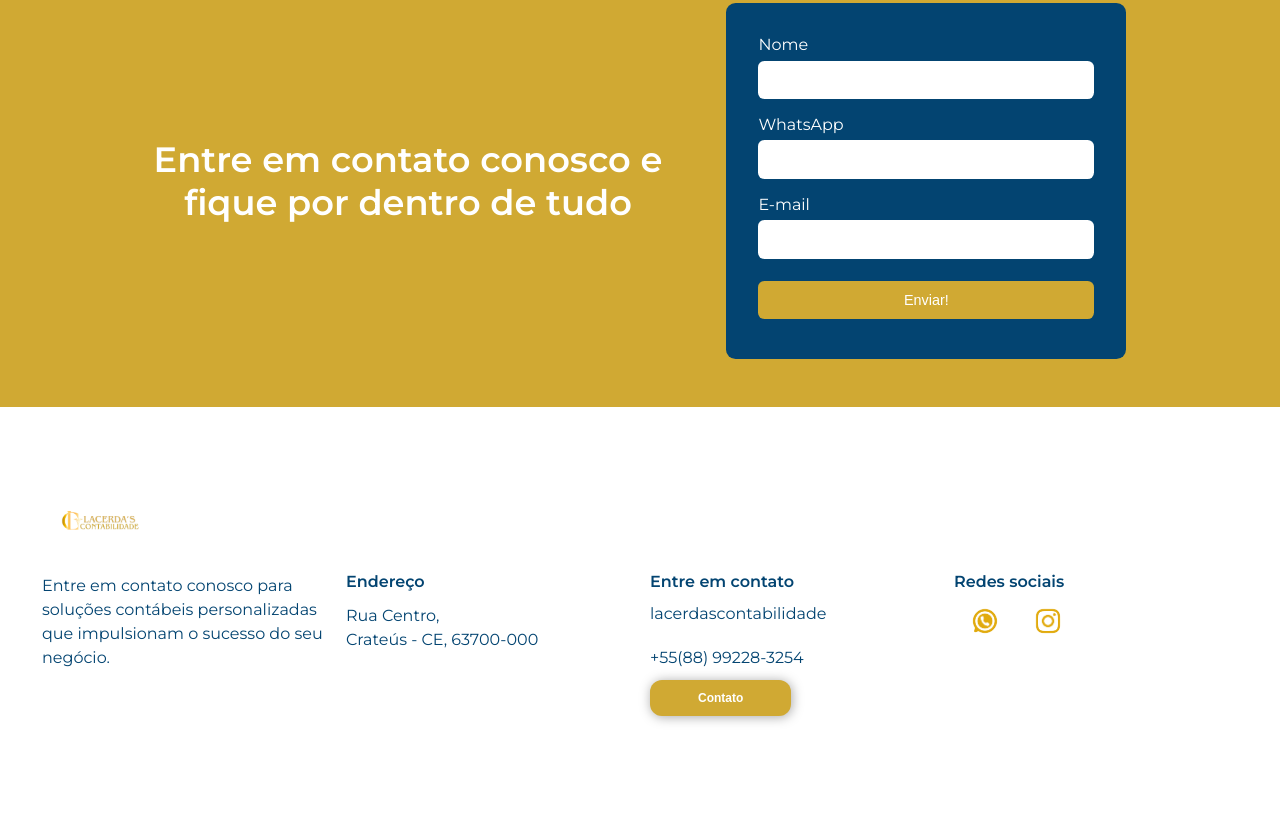
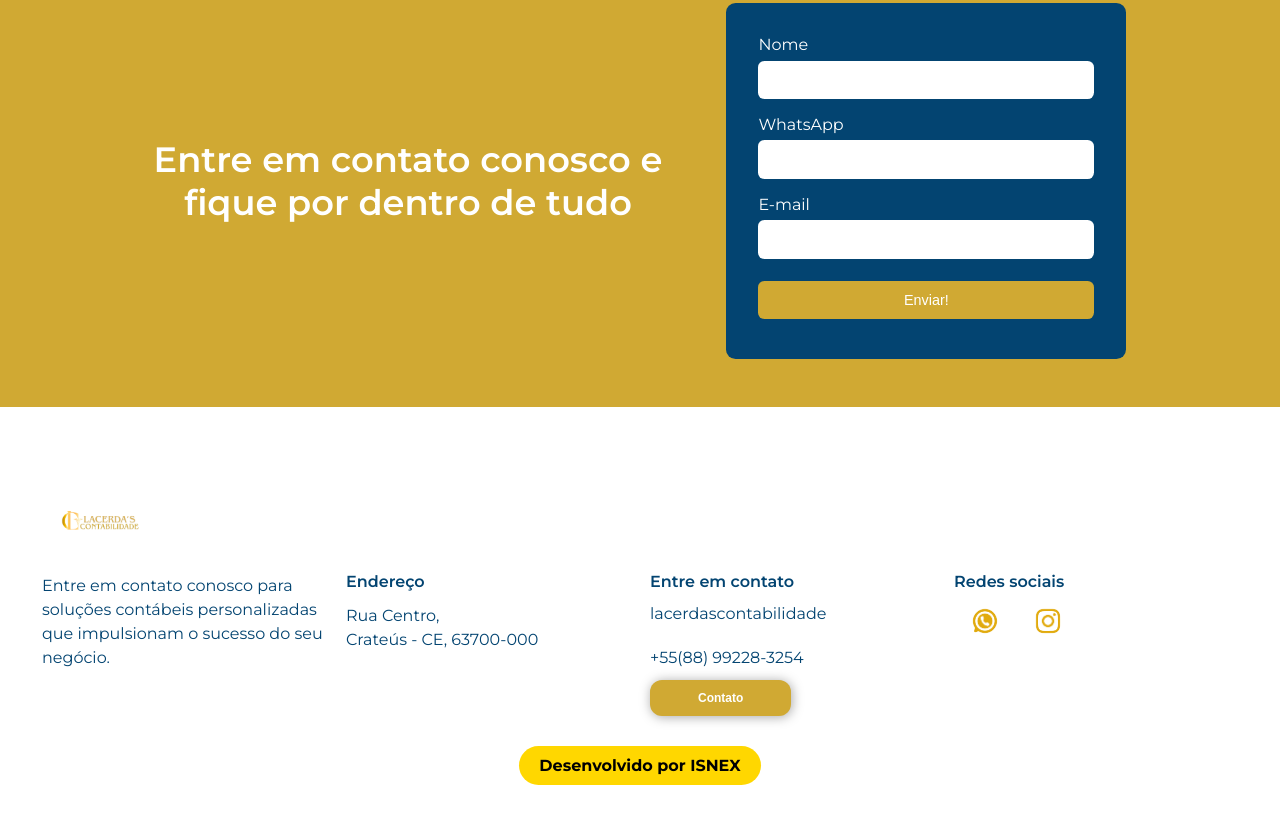
Before and after one commit to Ismaellchaves/lacerdas-contabilidade, a plain HTML site: page home.html in a window 1280 px wide. Shown: the part 3545-4368 px from the top of the page. Before the commit the page ends 4343 px from the top, so only its background shows below. Drawn offline with Linux system fonts and the light colour scheme.

Commit message:
Update home.html

```diff
--- a/home.html
+++ b/home.html
@@ -322,6 +322,16 @@ E gostaria de fazer um orçamento!`;
         </div>
       </div>
     </div>
+    <!-- Linha de crédito -->
+<div class="developed-by" style="text-align: center; margin-top: 30px;">
+  <a href="https://isnex.netlify.app" target="_blank"
+     style="display: inline-block; padding: 10px 20px; background-color: #FFD700; color: #000;
+            border-radius: 25px; text-decoration: none; font-weight: bold;
+            transition: background 0.3s, color 0.3s;">
+    Desenvolvido por ISNEX
+  </a>
+</div>
+
   </footer>
   <script src="js/main.js"></script>
 </body>
```
